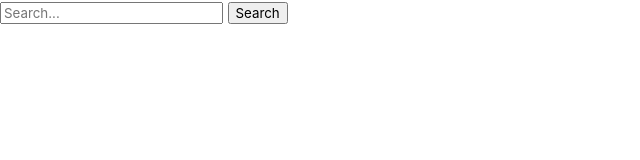
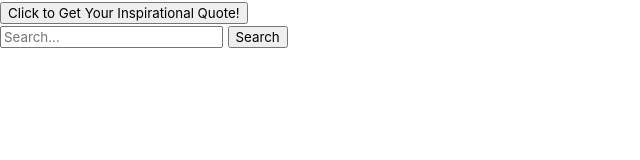
Before and after one commit to LA0615/Project1, a plain HTML site: page index.html in a window 1280 px wide. Shown: the whole page, without its empty margins (0-640 px from the left). Drawn offline with nearby package versions, Linux system fonts and the light colour scheme.

Commit message:
added test quote button

```diff
--- a/index.html
+++ b/index.html
@@ -1,6 +1,5 @@
 <!DOCTYPE html>
 <html lang="en">
-
   <head>
     <meta charset="UTF-8" />
     <meta name="viewport" content="width=device-width, initial-scale=1.0" />
@@ -12,17 +11,22 @@
     <title>My Vision Board</title>
   </head>
   <body>
-    <header class="header"></header>
+    <header class="header">
+      <button class="test-quote">Click to Get Your Inspirational Quote!</button>
+    </header>
+
     <div>
-      <search>
-        <input type="text" class="search-input" placeholder="Search...">
+      <form>
+        <input type="text" class="search-input" placeholder="Search..." />
         <button class="search-button">Search</button>
-      </search>
+      </form>
       <results class="results"></results>
     </div>
+
     <div>
       <title class="title">Title Placeholder</title>
       <div class="vision-board"></div>
     </div>
     <script src="./assets/js/script.js"></script>
   </body>
+</html>
```
